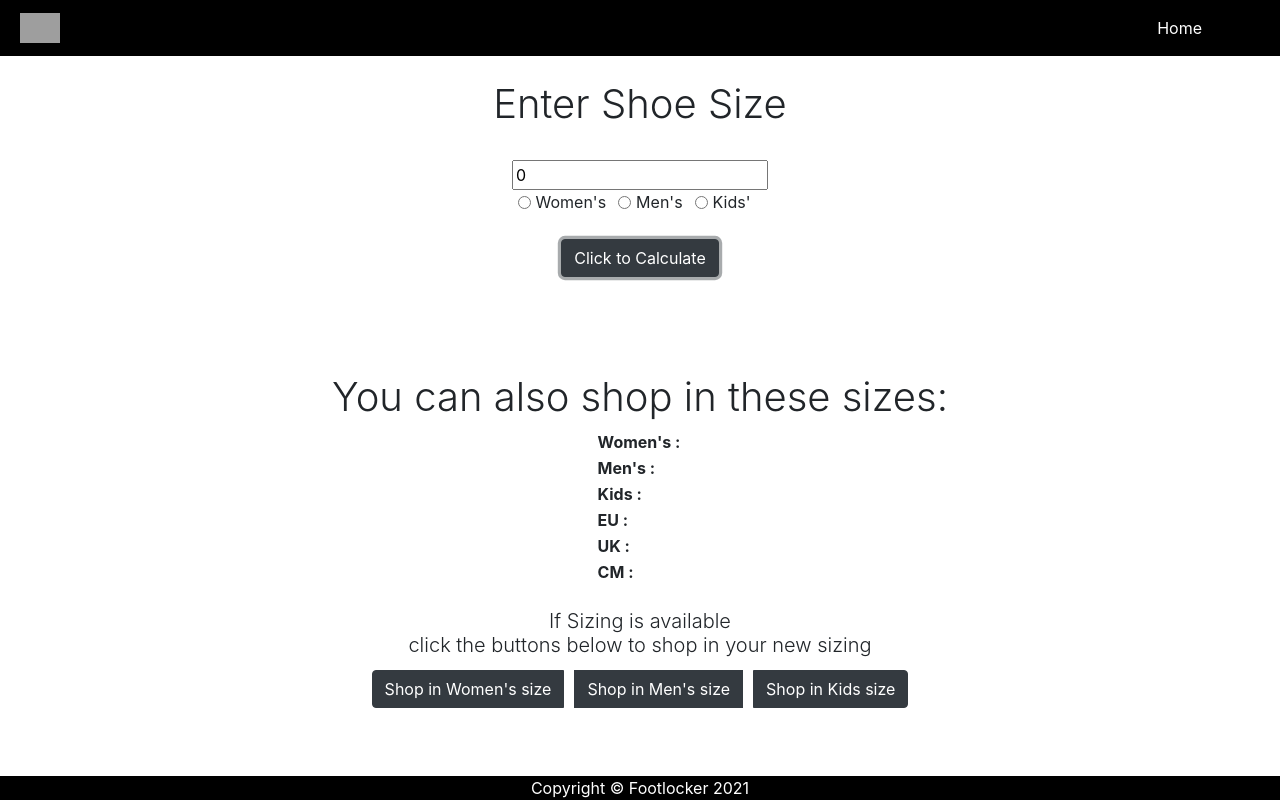
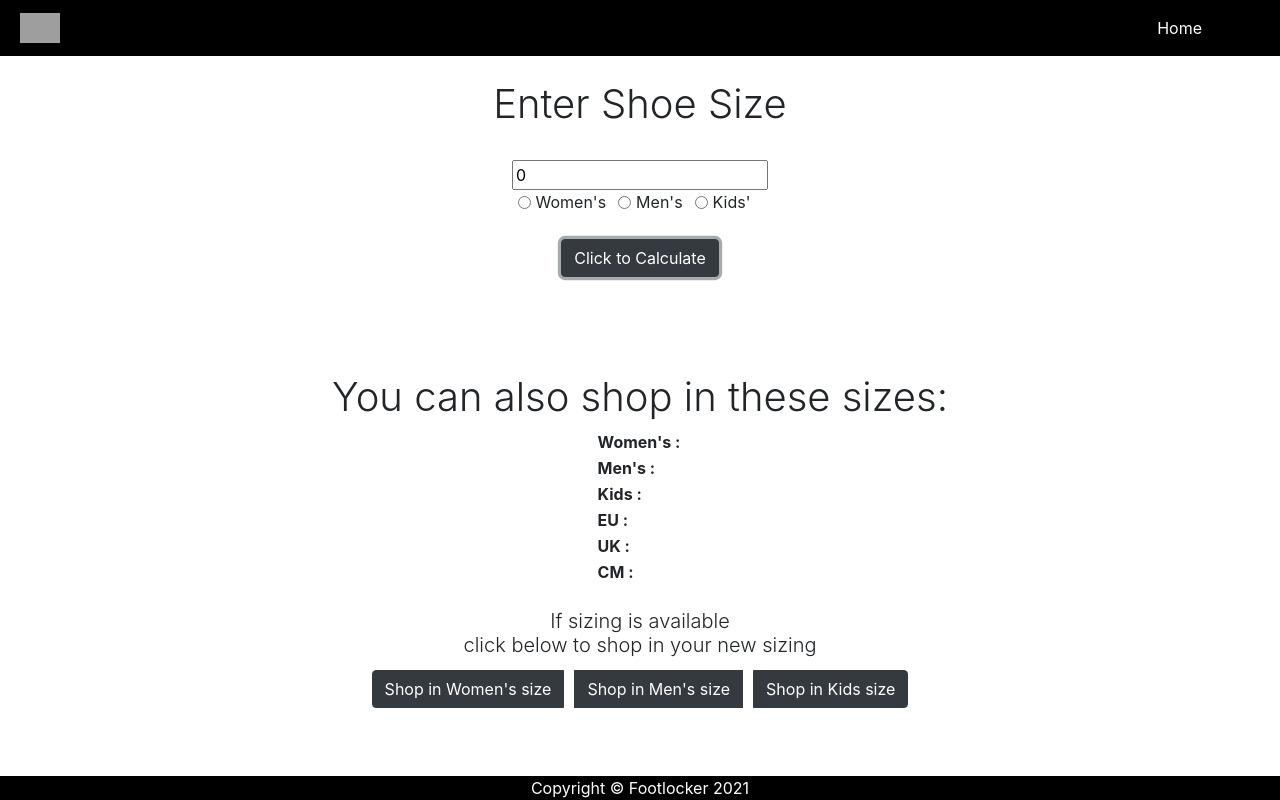
Before and after one commit to andresbotia/footlocker-project, a React (Create React App) app: page / in a window 1280 px wide. Both pictures are taken after a click on the button "Click to Calculate". Built offline with nearby package versions, Linux system fonts and the light colour scheme; grey boxes are pictures that could not be loaded.

Commit message:
variable change

```diff
--- a/src/components/Home.jsx
+++ b/src/components/Home.jsx
@@ -442,7 +442,7 @@ function Home() {
                 </tr>
               </table>
               <br></br>
-              <h5 class="font-weight-light">If Sizing is available <br></br>click the buttons below to shop in your new sizing</h5>
+              <h5 class="font-weight-light">If sizing is available <br></br>click below to shop in your new sizing</h5>
 
               <div class="btn-group" role="group" >
               <button style={{margin:"5px"}}type="button" class="btn btn-dark"><a href ={temp2} style={{color: "white"}}>Shop in Women's size</a></button>
```
